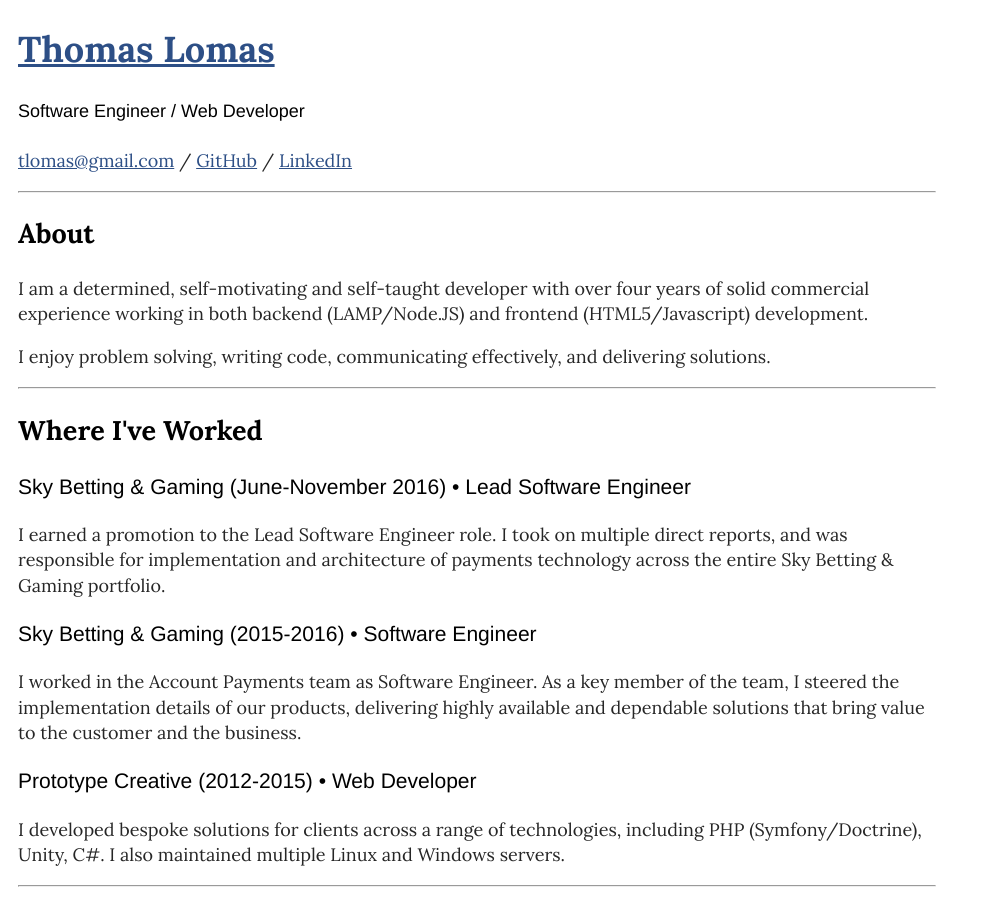
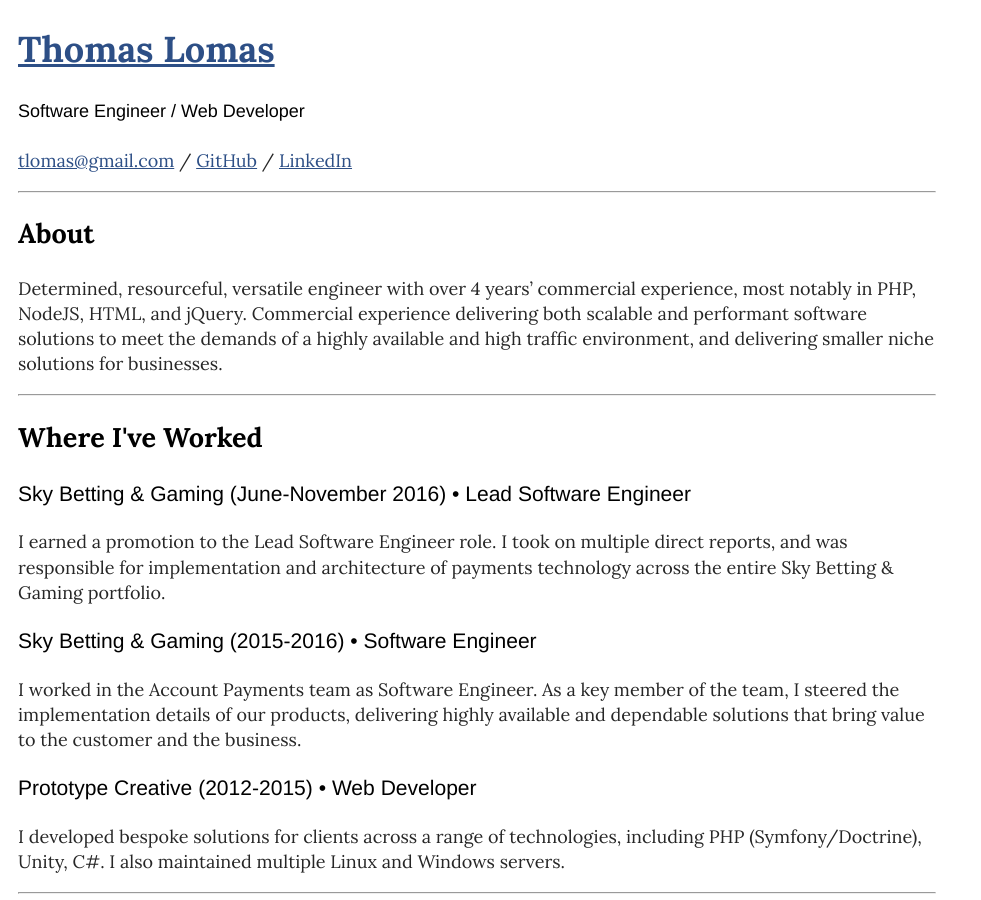
Before and after one commit to ThomasLomas/thomaslomas.github.io, a Jekyll site: the page built from index.html, in a window 1280 px wide and 900 px high. Shown: the whole window, without its empty margins (0-981 px from the left). Built offline with Jekyll 4.4.1, drawn with Linux system fonts in a browser that asks for light colours.

Commit message:
Update index.html

```diff
--- a/index.html
+++ b/index.html
@@ -3,9 +3,7 @@
 ---
 
 <h2>About</h2>
-<p>I am a determined, self-motivating and self-taught developer with over four years of solid commercial experience working in both backend (LAMP/Node.JS) and frontend (HTML5/Javascript) development.</p>
-
-<p>I enjoy problem solving, writing code, communicating effectively, and delivering solutions.</p>
+<p>Determined, resourceful, versatile engineer with over 4 years’ commercial experience, most notably in PHP, NodeJS, HTML, and jQuery. Commercial experience delivering both scalable and performant software solutions to meet the demands of a highly available and high traffic environment, and delivering smaller niche solutions for businesses.</p>
 
 <hr />
 
```
